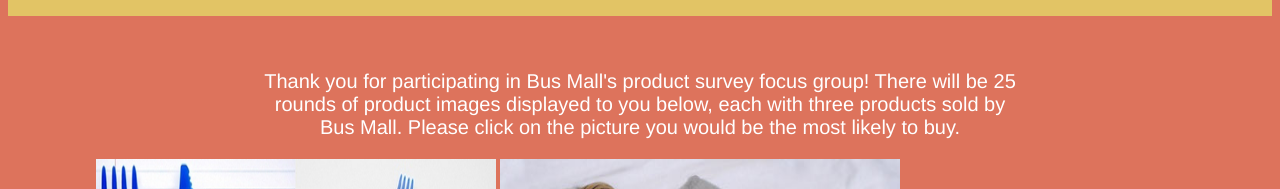
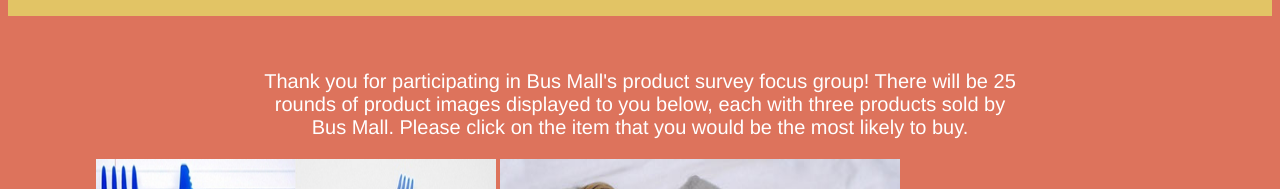
Before and after one commit to chelseadole/bus-mall, a plain HTML site: page index.html in a window 1280 px wide. Shown: the part 152-341 px from the top of the page. Drawn offline with nearby package versions, Linux system fonts and the light colour scheme.

Commit message:
final busmall css changes

```diff
--- a/index.html
+++ b/index.html
@@ -11,7 +11,7 @@
       <h1>Bus Mall</h1>
     </header>
     <div>
-      <p>Thank you for participating in Bus Mall's product survey focus group! There will be 25 rounds of product images displayed to you below, each with three products sold by Bus Mall. Please click on the picture you would be the most likely to buy.</p>
+      <p>Thank you for participating in Bus Mall's product survey focus group! There will be 25 rounds of product images displayed to you below, each with three products sold by Bus Mall. Please click on the item that you would be the most likely to buy.</p>
     </div>
     <div id="allImgs">
       <img id="img1"/>
```
